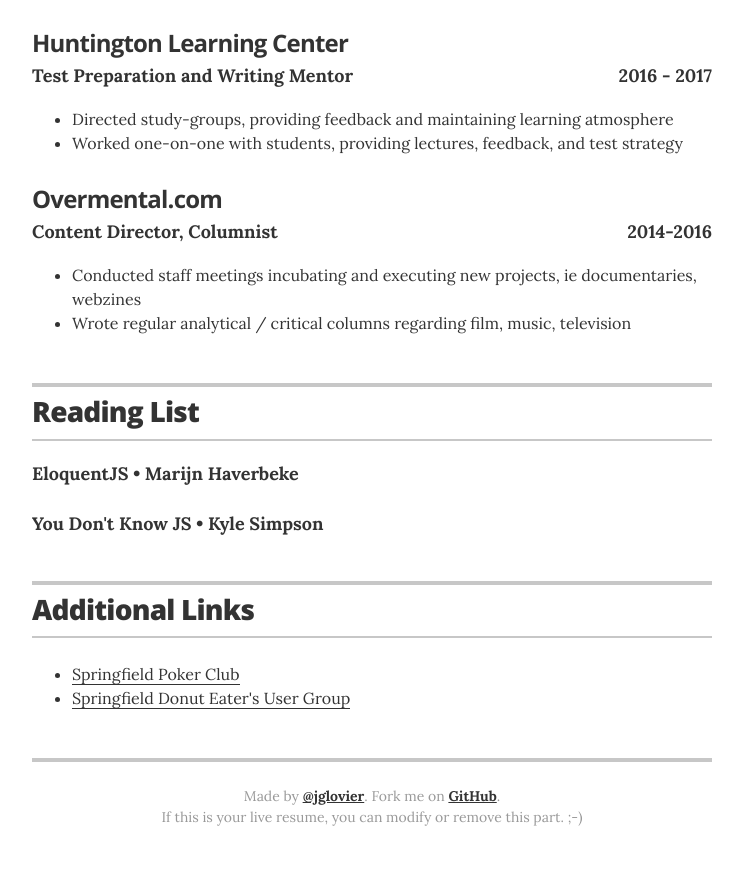
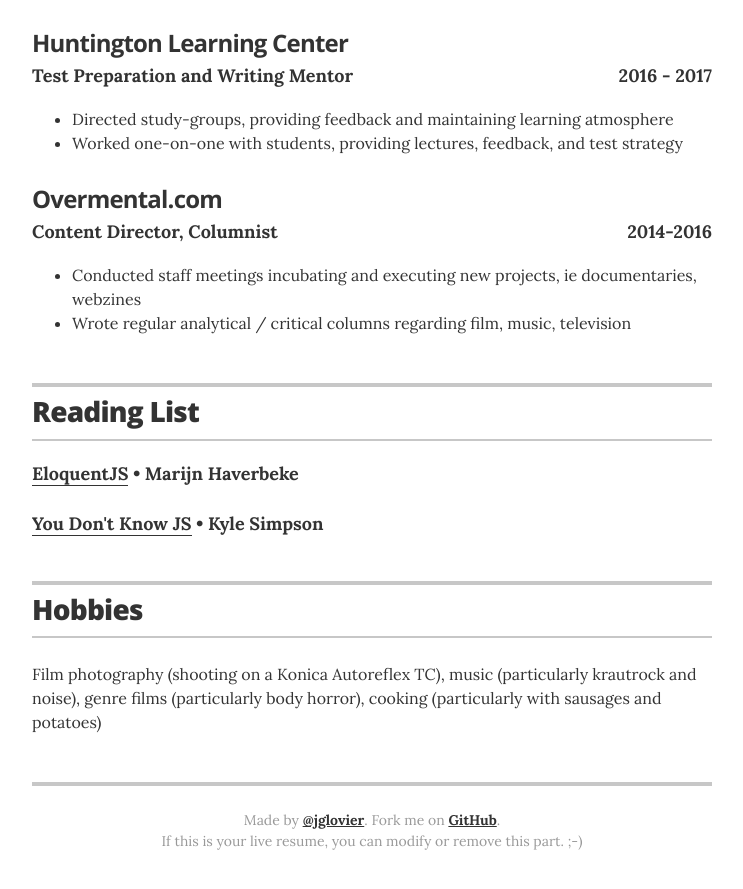
Before and after one commit to LeatherGreenGargoyle/leathergreengargoyle.github.io, a Jekyll site: the page built from index.html, in a window 1280 px wide and 900 px high, scrolled down 2968 px. Shown: the top 889 px of the window, without its empty margins (268-1011 px from the left). Built offline with Jekyll 4.4.1, drawn with Linux system fonts in a browser that asks for light colours.

Commit message:
remove reading list links, add hobbies

```diff
--- a/_data/associations.yml
+++ b/_data/associations.yml
@@ -1,11 +1,11 @@
 # Associations
 - organisation: EloquentJS
-  role: EloquentJS
+  role: <a href='http://eloquentjavascript.net/'>EloquentJS</a>
   year: Marijn Haverbeke
   summary: Organized fund drives and participated in fundraising events for the benefit of families in third world countries without proper access to malt beverages.
 
 
 - organisation: You Don't Know JS
-  role: You Don't Know JS
+  role: <a href='https://github.com/getify/You-Dont-Know-JS'>You Don't Know JS</a>
   year: Kyle Simpson
   summary: Founding member of the local nuclear workers labor union.
--- a/_data/links.yml
+++ b/_data/links.yml
@@ -1,5 +1,2 @@
 # links
-- url: "#"
-  description: Springfield Poker Club
-- url: "#"
-  description: Springfield Donut Eater's User Group
+- description: Film photography (shooting on a Konica Autoreflex TC), music (particularly krautrock and noise), genre films (particularly body horror), cooking (particularly with sausages and potatoes)
--- a/_layouts/resume.html
+++ b/_layouts/resume.html
@@ -167,15 +167,13 @@
       <section class="content-section">
 
         <header class="section-header">
-          <h2>Additional Links</h2>
+          <h2>Hobbies</h2>
         </header>
 
         <div class="resume-item">
-          <ul class="resume-item-list">
-            {% for link in site.data.links %}
-            <li><a href={{ link.url }}>{{ link.description }}</a></li>
-            {% endfor %}
-          </ul>
+          {% for link in site.data.links %}
+          <p>{{ link.description }}</p>
+          {% endfor %}
         </div>
 
       </section>
```
